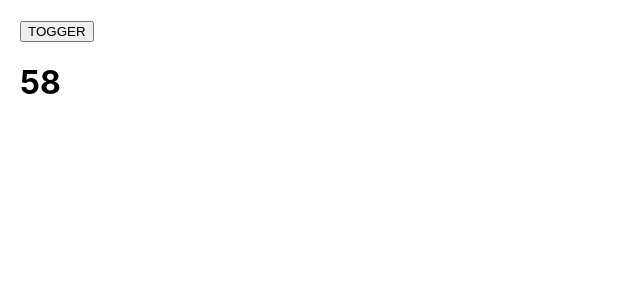
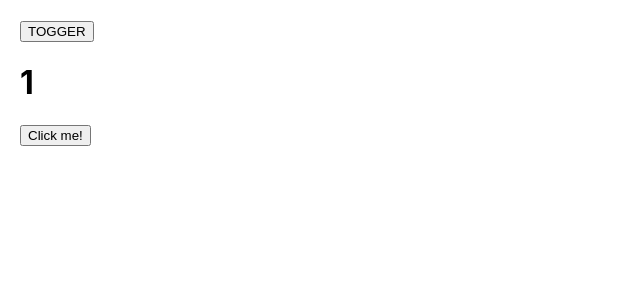
Before and after one commit to nguyencaophong/react-tutorial, a React (Create React App) app: page / in a window 1280 px wide. Both pictures are taken after a click on the button "TOGGER". Shown: the top 300 px of the page, without its empty margins (0-640 px from the left). Built offline with nearby package versions, Linux system fonts and the light colour scheme.

Commit message:
Cleanup func

```diff
--- a/src/App.js
+++ b/src/App.js
@@ -1,4 +1,5 @@
 import {useState} from 'react'
+import CleanUp from './components/Cleanup';
 import Content from './components/Content';
 import Timer from './components/Timer';
 
@@ -7,7 +8,7 @@ function App() {
   return (
     <div style={{padding:20}}>
       <button onClick={()=> setShow(!show)}>TOGGER</button>
-      {show && <Timer />}
+      {show && <CleanUp />}
     </div>
   )
 }
--- /dev/null
+++ b/src/components/Cleanup.js
@@ -0,0 +1,25 @@
+import { useEffect, useState } from "react";
+
+
+function CleanUp(){
+    const [count,setCount] = useState(1);
+
+    useEffect(() =>{
+        console.log('Mounted or Re-render');
+
+        return ( () =>{
+            console.log('Cleanup');
+            }
+        )
+    },[count])
+
+    return (
+        <div>
+            <h1>{count}</h1>
+            <button onClick={()=> setCount(count+1)}>Click me!</button>
+        </div>
+    )
+}
+
+
+export default CleanUp;
```
